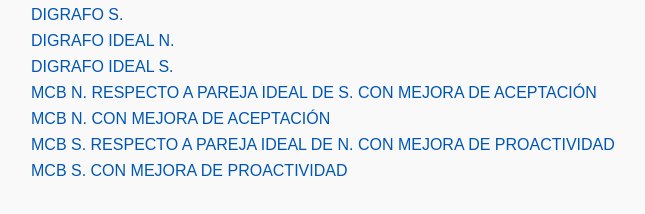
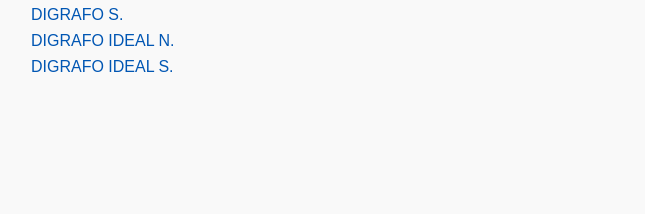
Before and after one commit to miriamvelanieves/tfg-archivoshtml, a plain HTML site: page index.html in a window 1280 px wide. Shown: the part 140-354 px from the top of the page, without its empty margins (9-654 px from the left). Drawn offline with Linux system fonts and the light colour scheme.

Commit message:
Update index.html

```diff
--- a/index.html
+++ b/index.html
@@ -35,10 +35,6 @@
     <li><a href="graphopts.html">DIGRAFO S.</a></li>
     <li><a href="graphoptidealn.html">DIGRAFO IDEAL N.</a></li>
     <li><a href="graphoptideals.html">DIGRAFO IDEAL S.</a></li>
-    <li><a href="mcbnys.html">MCB N. RESPECTO A PAREJA IDEAL DE S. CON MEJORA DE ACEPTACIÓN</a></li>
-    <li><a href="mcbn.html">MCB N. CON MEJORA DE ACEPTACIÓN</a></li>
-    <li><a href="mcbsyn.html">MCB S. RESPECTO A PAREJA IDEAL DE N. CON MEJORA DE PROACTIVIDAD</a></li>
-    <li><a href="mcbs.html">MCB S. CON MEJORA DE PROACTIVIDAD</a></li>
   </ul>
 </body>
 </html>
```
